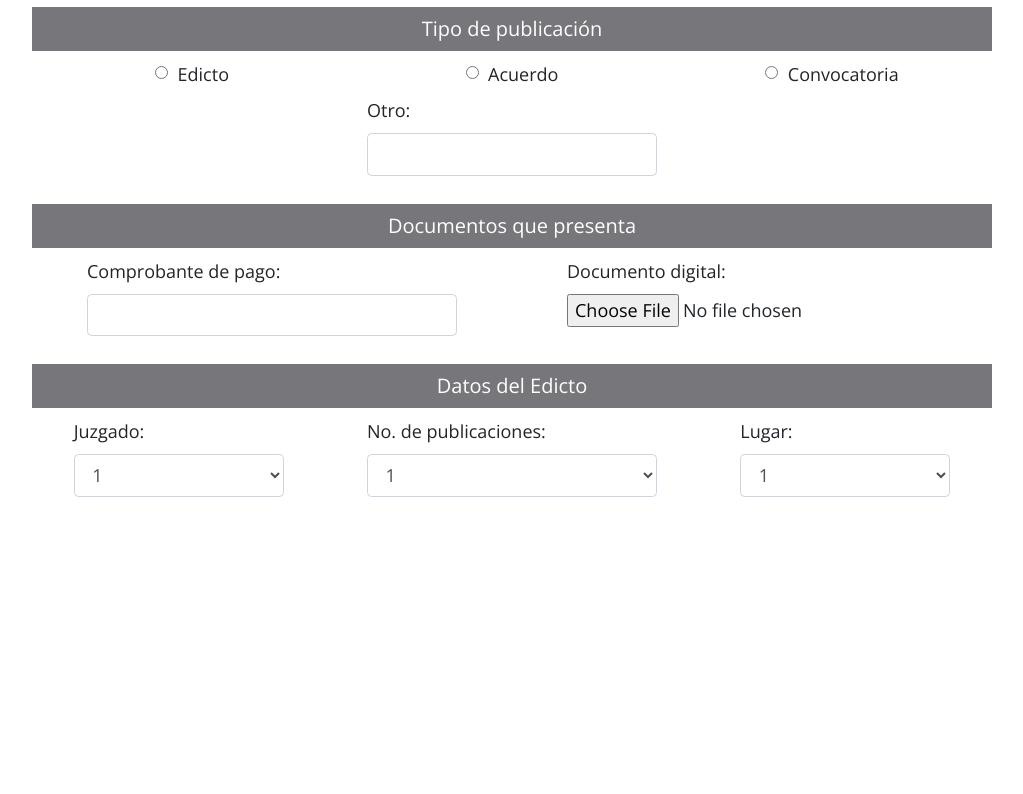
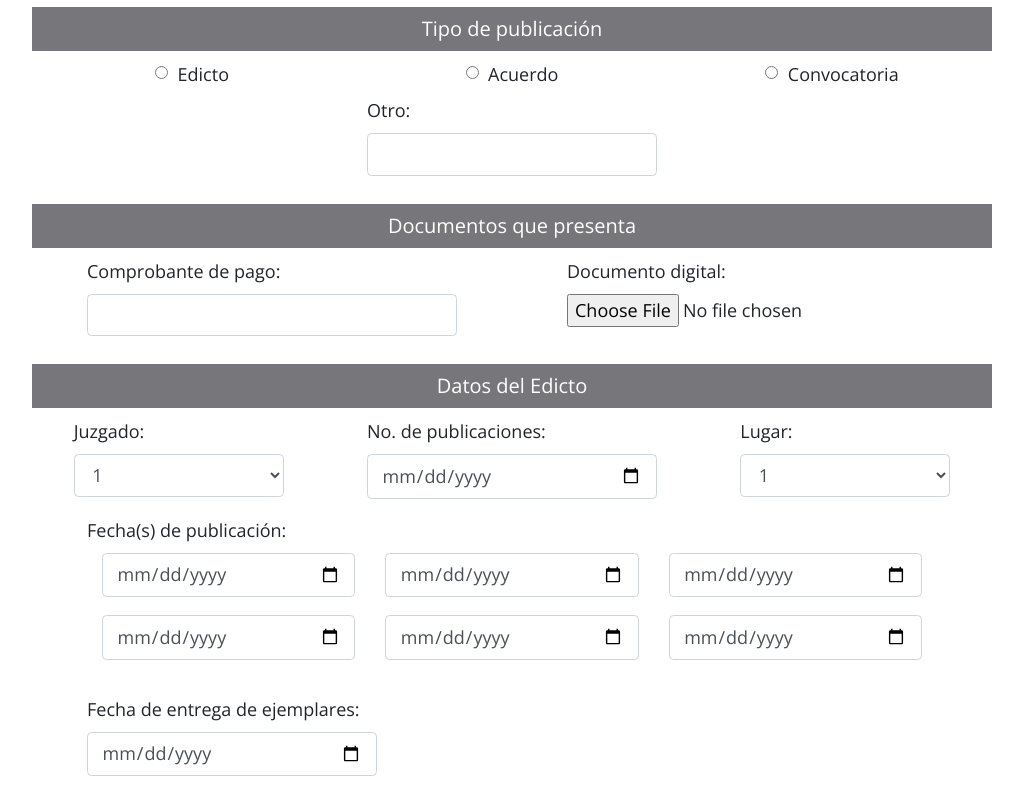
Before and after one commit to ZajithCorro/Edictos, a plain HTML site: page registro.html in a window 1280 px wide. Shown: the part 527-1321 px from the top of the page, without its empty margins (128-1151 px from the left). Before the commit the page ends 1042 px from the top, so only its background shows below. Drawn offline with nearby package versions, Linux system fonts and the light colour scheme.

Commit message:
Agregando datos del Edicto

```diff
--- a/registro.html
+++ b/registro.html
@@ -184,18 +184,7 @@
                         <div class="col-md-4 col-11">
                             <div class="form-group">
                                 <label for="pubInput">No. de publicaciones:</label>
-                                <select id="pubInput" class="form-control">
-                                    <option value="">1</option>
-                                    <option value="">2</option>
-                                    <option value="">3</option>
-                                    <option value="">4</option>
-                                    <option value="">5</option>
-                                    <option value="">6</option>
-                                    <option value="">7</option>
-                                    <option value="">8</option>
-                                    <option value="">9</option>
-                                    <option value="">10</option>
-                                </select>
+                                <input type="date" id="pubInput" class="form-control">
                             </div>
                         </div>
 
@@ -217,6 +206,63 @@
                             </div>
                         </div>
                     </div>
+
+                    <div class="row justify-content-around">
+                        <div class="col-11">
+                            <div class="form-group">
+                                <label for="fechasInput">Fecha(s) de publicación:</label>
+                                <div class="row justify-content-around">
+                                    <div class="col-md-4 col-11">
+                                        <div class="form-group">
+                                            <input type="date" class="form-control">
+                                        </div>
+                                    </div>
+                                    <div class="col-md-4 col-11">
+                                        <div class="form-group">
+                                            <input type="date" class="form-control">
+                                        </div>
+                                    </div>
+
+                                    <div class="col-md-4 col-11">
+                                        <div class="form-group">
+                                            <input type="date" class="form-control">
+                                        </div>
+                                    </div>
+                                </div>
+
+                                <div class="row justify-content-around">
+                                    <div class="col-md-4 col-11">
+                                        <div class="form-group">
+                                            <input type="date" class="form-control">
+                                        </div>
+                                    </div>
+                                    <div class="col-md-4 col-11">
+                                        <div class="form-group">
+                                            <input type="date" class="form-control">
+                                        </div>
+                                    </div>
+
+                                    <div class="col-md-4 col-11">
+                                        <div class="form-group">
+                                            <input type="date" class="form-control">
+                                        </div>
+                                    </div>
+                                </div>
+                            </div>
+                        </div>
+                    </div>
+
+                    <div class="row justify-content-around">
+                        <div class="col-md-4 col-11">
+                            <div class="form-group">
+                                <label for="entregaInput">Fecha de entrega de ejemplares:</label>
+                                <input type="date" name="" id="entregaInput" class="form-control">
+                            </div>
+                        </div>
+
+                        <div class="col-md-6">
+                        </div>
+                    </div>
                 </div>
             </form>
         </div>
--- a/style.css
+++ b/style.css
@@ -77,9 +77,6 @@ main {
 .container {
     padding: 0;
 }
-.prueba {
-    /* background-color: lightblue; */
-}
 
 .title {
     background-color: rgba(85, 86, 90, 0.8);
```
